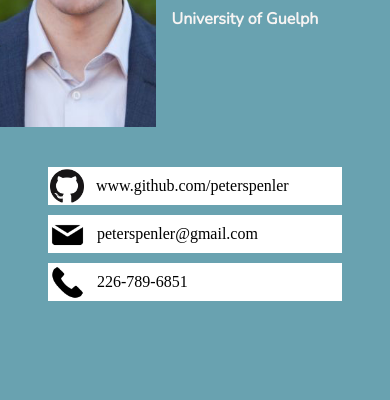
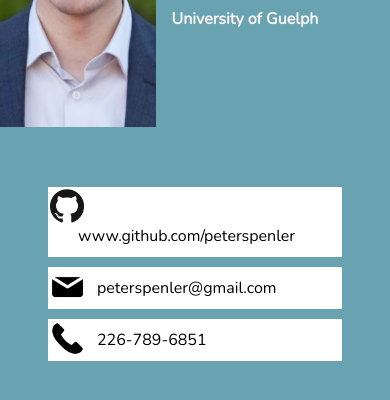
Before and after one commit to peterspenler/Personal-Site, a plain HTML site: page index.html in a window 390 px wide. Shown: the part 222-622 px from the top of the page. Drawn offline with nearby package versions, Linux system fonts and the light colour scheme.

Commit message:
forced mobile fonts

```diff
--- a/styles/index.css
+++ b/styles/index.css
@@ -197,10 +197,11 @@ h3{
 
 	.mobile-contact-box{
 		clear:both;
-		padding-top:30px;
+		padding-top:50px;
 	}
 
 	.phone-box{
+		font-family: 'Nunito', sans-serif;
 		margin-top:10px;
 		clear:both;
 		width:60%;
@@ -213,6 +214,7 @@ h3{
 	}
 
 	.email-box{
+		font-family: 'Nunito', sans-serif;
 		margin-top:10px;
 		clear:both;
 		width:60%;
@@ -225,6 +227,7 @@ h3{
 	}
 
 	.github-box{
+		font-family: 'Nunito', sans-serif;
 		margin-top:10px;
 		clear:both;
 		width:60%;
```
